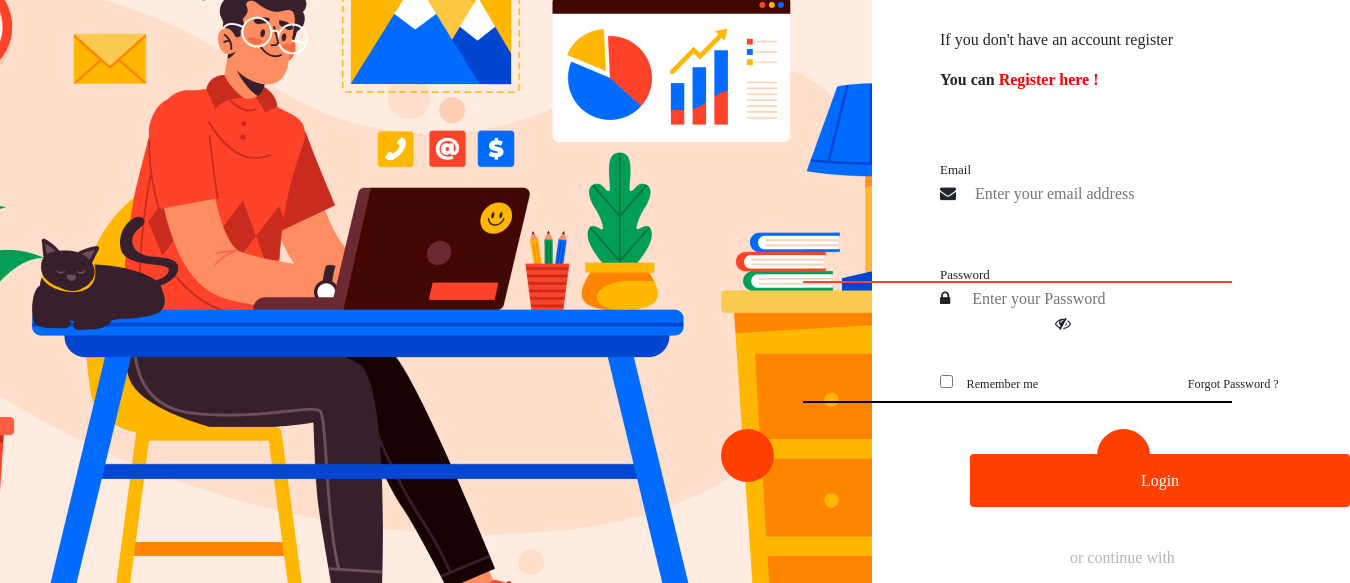
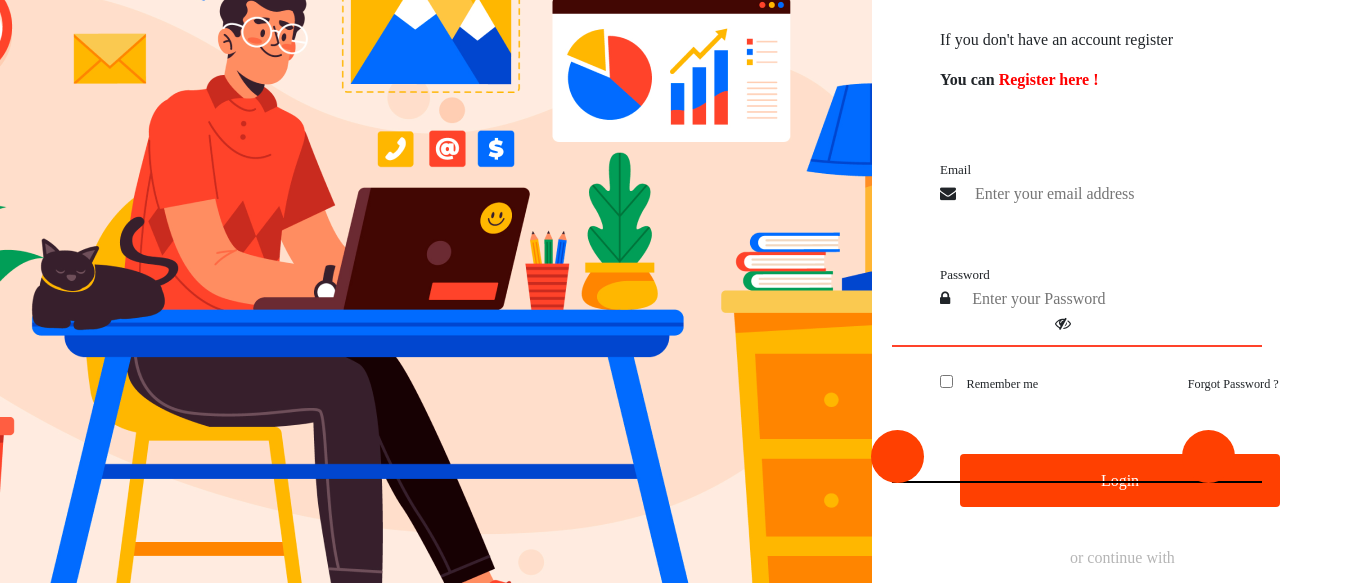
Before and after one commit to Miras0Kozhabay/Log-in, a plain HTML site: page index.html in a window 1280 px wide. Shown: the part 182-765 px from the top of the page, 1350 px wide, since content can reach past the window. Drawn offline with nearby package versions, Linux system fonts and the light colour scheme.

Commit message:
Update style.css

```diff
--- a/style.css
+++ b/style.css
@@ -17,7 +17,7 @@ a{
   text-align: center;
   padding-top: 10px;
   margin: 20px;
-    margin-left: 145px;
+    margin-left: 105px;
 }
 .fa-google {
   background: #dd4b39;
@@ -40,28 +40,28 @@ a{
 }
 .Line1{
 position: absolute;
-left: 62.7%;
+left: 69.7%;
 right: 0%;
-top: 57.88%;
+top: 65.88%;
 bottom: 0%;
-width: 429px;
+width: 370px;
 height: 2px;
 background: #FF432A;
 }
 .Line2{
 position: absolute;
-left: 62.7%;
+left: 69.7%;
 right: 0%;
-top: 72.88%;
+top: 82.88%;
 bottom: 0%;
-width: 429px;
+width: 370px;
 height: 2px;
 background: #000;
 }
 .main{
-	margin-left: 30px;
+	margin-left: 20px;
 	margin-top: 60px;
-	width: 380px;
+	width: 320px;
 	height: 53px;
 	z-index: 3;
 }
@@ -72,8 +72,8 @@ background: #000;
 	}
 .bg1{
 	position: absolute;
-	right: 506px;
-	top: 611.2px;
+	right: 356px;
+	top: 611.5px;
 	width: 53px;
 	height: 53px;
 	z-index: 1;
@@ -82,8 +82,8 @@ background: #000;
 }
 .bg2{
 	position: absolute;
-	right: 130px;
-	top: 611.2px;
+	right: 45px;
+	top: 611.5px;
 	width: 53px;
 	height: 53px;
 	z-index: 1;
```
